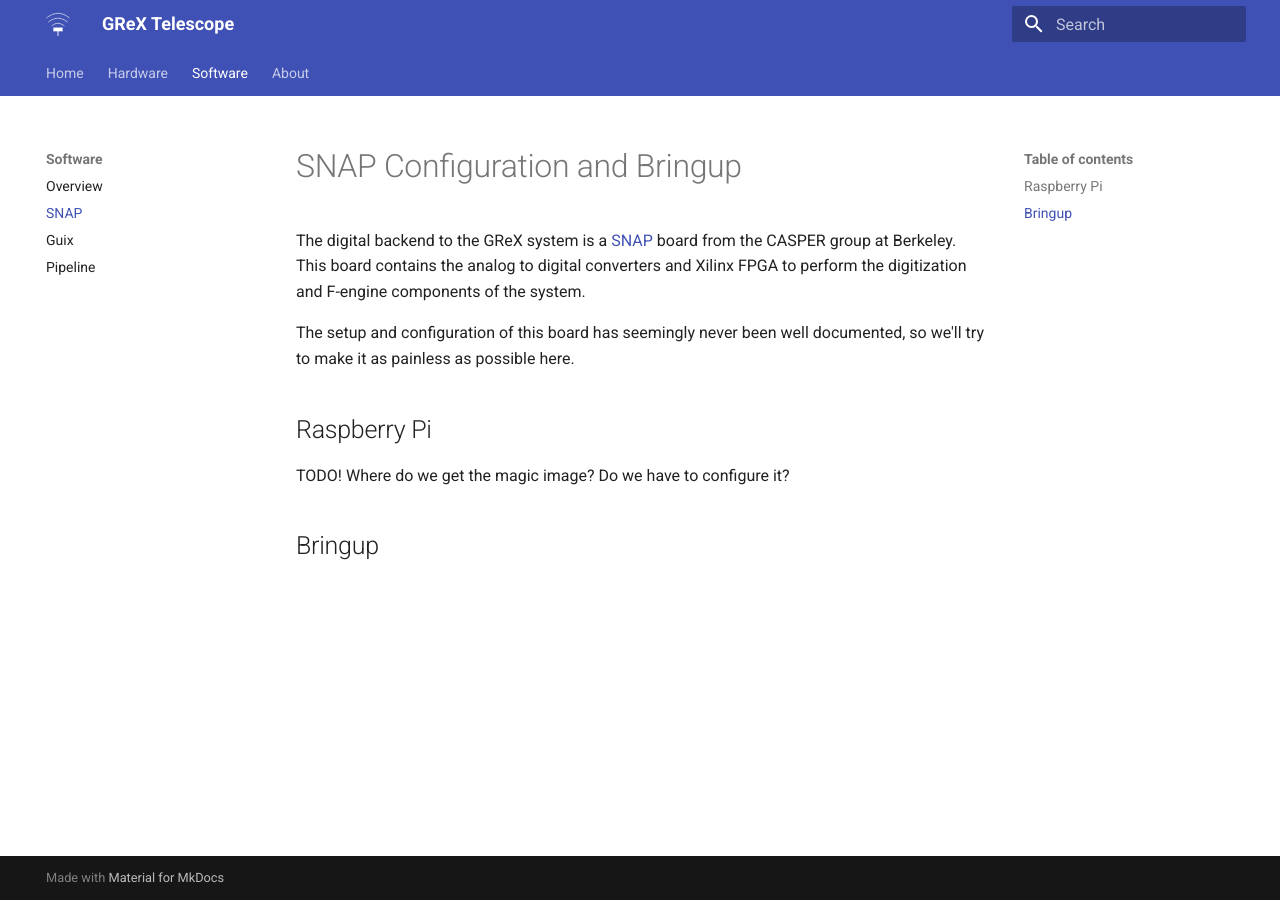
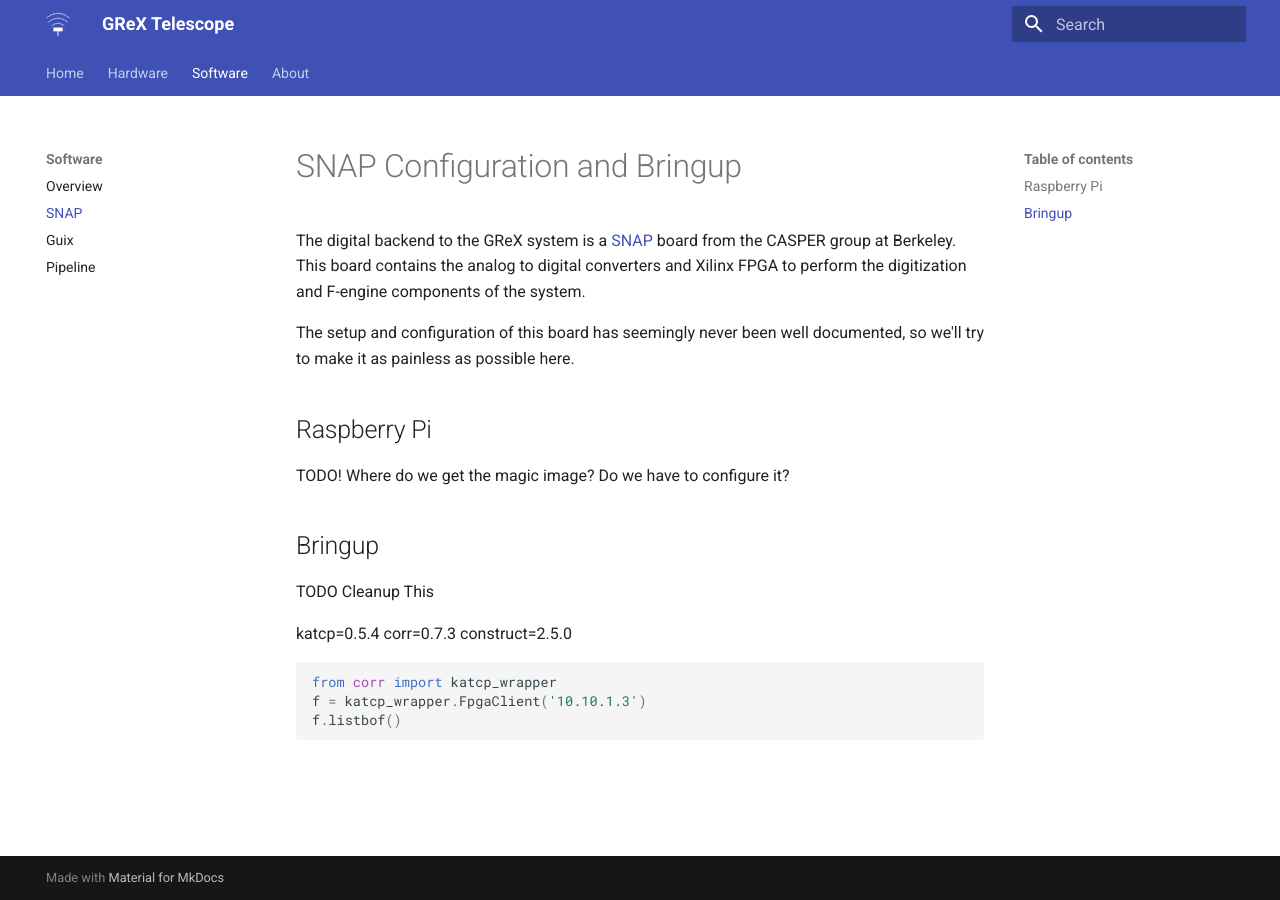
Before and after one commit to courtneyjkeeler/grex-telescope.github.io, an MkDocs documentation site: the page built from docs/software/snap.md, in a window 1280 px wide. Built offline with MkDocs 1.6.1 and Material for MkDocs 9.7.7, drawn with Linux system fonts in a browser that asks for light colours.

Commit message:
Add more guix and snap info

````diff
--- a/docs/software/snap.md
+++ b/docs/software/snap.md
@@ -13,3 +13,15 @@ documented, so we'll try to make it as painless as possible here.
 TODO! Where do we get the magic image? Do we have to configure it?
 
 ## Bringup
+
+TODO Cleanup This
+
+katcp=0.5.4
+corr=0.7.3
+construct=2.5.0
+
+```python
+from corr import katcp_wrapper
+f = katcp_wrapper.FpgaClient('10.10.1.3')
+f.listbof()
+```
````
Also changed, not shown: docs/software/guix.md (+2 -1 lines).
